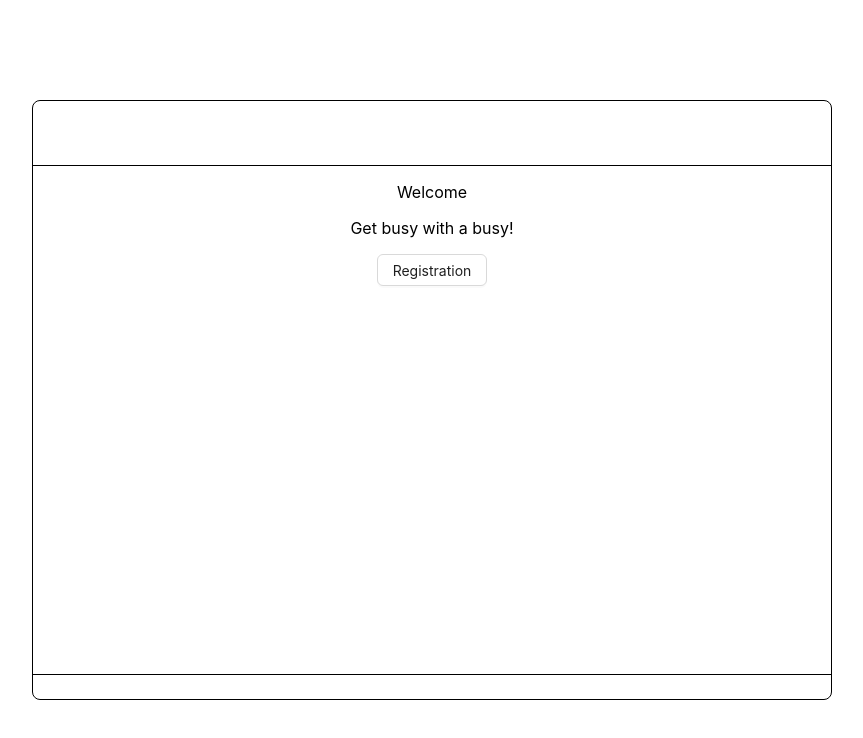
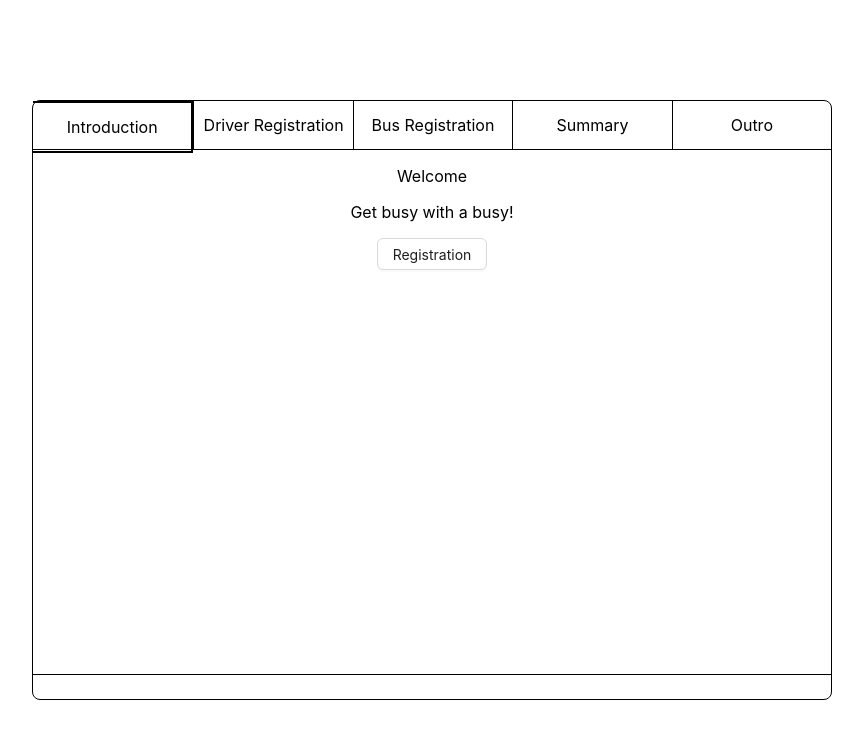
Before and after one commit to VadimSokhatsky/busy-demo-2024, a React (Create React App) app: page / in a window 1280 px wide. Shown: the top 738 px of the page, without its empty margins (208-1071 px from the left). Built offline with nearby package versions, Linux system fonts and the light colour scheme.

Commit message:
add header nav

```diff
--- a/src/App.css
+++ b/src/App.css
@@ -19,7 +19,7 @@
 }
 
 .content__header {
-    height: 64px;
+    height: 48px;
     border-bottom: 1px solid black;
 }
 
--- a/src/App.tsx
+++ b/src/App.tsx
@@ -1,4 +1,6 @@
 import React from "react";
+
+import Header from "./components/Header/Header";
 
 import Intro from "./components/Intro/Intro";
 import Driver from "./components/Driver/Driver";
@@ -20,13 +22,15 @@ const components = [
 
 function App() {
 
-  const page = useBoundStore().page;
+  const { page } = useBoundStore();
   const component = components[page - 1];
 
   return (
     <div className="app">
         <div className="content">
-            <header className="content__header"></header>
+            <header className="content__header">
+                <Header />
+            </header>
             <main className="content__main">
                 {component}
             </main>
--- /dev/null
+++ b/src/components/Header/Header.css
@@ -0,0 +1,20 @@
+.header {
+    display: flex;
+}
+
+.header__page {
+    display: flex;
+    justify-content: center;
+    align-items: center;
+    width: 160px;
+    height: 48px;
+    border-left: 1px solid black;
+}
+
+.header__page:first-child {
+    border-left: none;
+}
+
+.header__page--active {
+    border: 2px solid black;
+}
--- /dev/null
+++ b/src/components/Header/Header.tsx
@@ -0,0 +1,28 @@
+import {useBoundStore} from "../../store/store";
+
+import './Header.css';
+
+const Header = () => {
+
+    const { page } = useBoundStore();
+
+    const pages = [
+        'Introduction',
+        'Driver Registration',
+        'Bus Registration',
+        'Summary',
+        'Outro',
+    ]
+
+    return (
+        <header className="header">
+            {pages.map((label, index) => (
+                <div className={`header__page ${page === index + 1 ? 'header__page--active' : ''}`}>
+                    {label}
+                </div>
+            ))}
+        </header>
+    )
+}
+
+export default Header;
```
